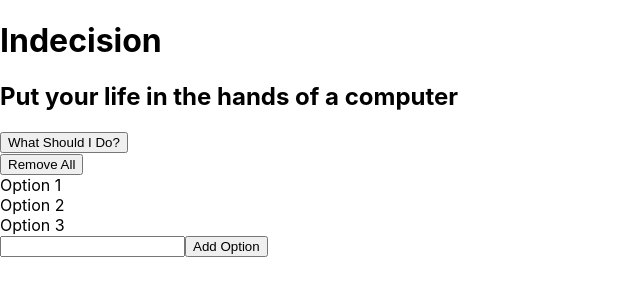
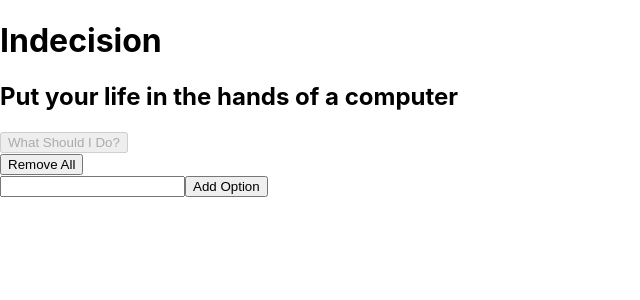
Before and after one commit to gkord/indecision-app, a React (Create React App) app: page / in a window 1280 px wide. Shown: the top 300 px of the page, without its empty margins (0-640 px from the left). Built offline with nearby package versions, Linux system fonts and the light colour scheme.

Commit message:
added state and created new methods

```diff
--- a/src/Action.js
+++ b/src/Action.js
@@ -1,13 +1,12 @@
 import React, { Component } from "react";
 
 class Action extends Component {
-  handlePick = () => {
-    alert("picked");
-  };
   render() {
     return (
       <div>
-        <button onClick={this.handlePick}>What Should I Do?</button>
+        <button onClick={this.props.handlePick} disabled={!this.props.hasOptions}>
+          What Should I Do?
+        </button>
       </div>
     );
   }
--- a/src/AddOption.js
+++ b/src/AddOption.js
@@ -1,10 +1,13 @@
 import React, { Component } from "react";
 class AddOption extends Component {
+  constructor(props){
+    super(props)
+  }
   handleAddOption = e => {
     e.preventDefault();
     const option = e.target.elements.option.value.trim()
     if (option) {
-        alert(option)
+        this.props.handleAddOption(option)
     }
   };
   render() {
--- a/src/App.js
+++ b/src/App.js
@@ -1,26 +1,66 @@
-import React, { Component } from 'react'
+import React, { Component } from "react";
 import Header from "./Header";
 import Action from "./Action";
 import Options from "./Options";
 import AddOption from "./AddOption";
 
+class App extends Component {
+  constructor() {
+    super();
+    this.state = {
+      options: []
+    };
+  }
 
-class App extends Component {
+  //method that clears all of our options
+  handleDeleteOptions = () => {
+    this.setState(() => {
+      return {
+        options: []
+      };
+    });
+  };
+
+  //method that picks a random option
+  handlePick = () => {
+    const randomNum = Math.floor(Math.random() * this.state.options.length)
+    const option = this.state.options[randomNum]
+    alert(option)
+  }
+
+  //method that allows user to add an option
+  handleAddOption = (option) => {
+    if (!option){
+      return "Enter valid value to add item"
+    } else if (this.state.options.indexOf(option) > -1) {
+      return "This option already exists"
+    }
+    this.setState((prevState)=>{
+      return {
+        options: prevState.options.concat(option)
+      }
+    })
+  }
+
   render() {
-
-    const title = "Indecision"
+    const title = "Indecision";
     const subtitle = "Put your life in the hands of a computer";
-    const options = ['Option 1', 'Option 2', 'Option 3']
 
     return (
       <div>
-       <Header title={title} subtitle={subtitle} />
-       <Action />
-       <Options options={options} />
-       <AddOption />
+        <Header title={title} subtitle={subtitle} />
+        <Action
+        hasOptions={this.state.options.length > 0}
+        handlePick={this.handlePick}
+        />
+        <Options
+          options={this.state.options}
+          handleDeleteOptions={this.handleDeleteOptions}
+        />
+        <AddOption handleAddOption = {this.handleAddOption} />
       </div>
-    )
+    );
   }
 }
 
-export default App
+export default App;
--- a/src/Options.js
+++ b/src/Options.js
@@ -2,13 +2,11 @@ import React, { Component } from "react";
 import Option from "./Option";
 
 class Options extends Component {
-  handleRemoveAll = () => {
-    alert("removed");
-  };
+
   render() {
     return (
       <div>
-        <button onClick={this.handleRemoveAll}>Remove All</button>
+        <button onClick={this.props.handleDeleteOptions}>Remove All</button>
         {this.props.options.map(option => (
           <Option key={option} optionText={option} />
         ))}
```
